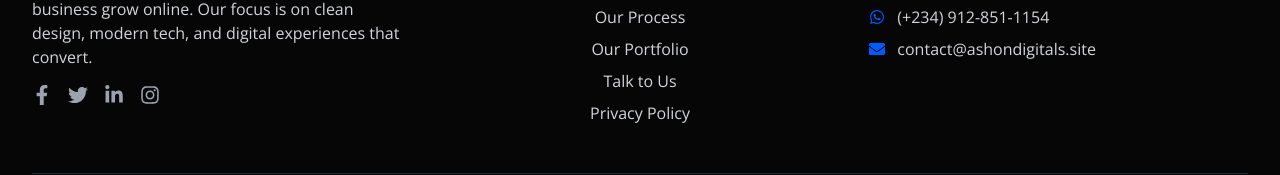
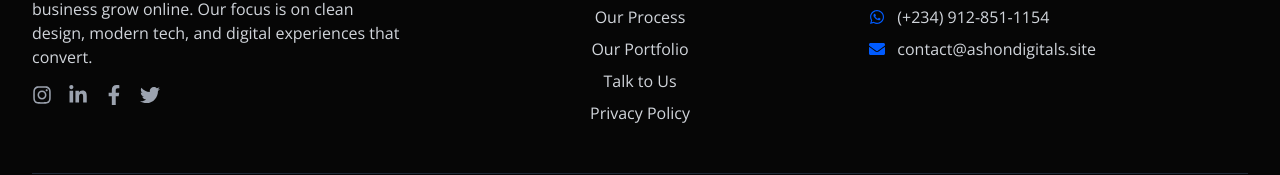
Before and after one commit to AshadeSamson/ashon-digital-services, a Next.js app: page / in a window 1280 px wide. Shown: the part 5602-5777 px from the top of the page. Built offline with nearby package versions, Linux system fonts and the light colour scheme.

Commit message:
[feat]: Update links to socials in the footer section

```diff
--- a/app/_components/_footer/footer.tsx
+++ b/app/_components/_footer/footer.tsx
@@ -23,10 +23,10 @@ const Footer: React.FC = () => {
             </div>
             <p className={`${styles.tagline} text-center md:text-left mb-4`}>We create smart, stunning websites that help your business grow online. Our focus is on clean design, modern tech, and digital experiences that convert.</p>
             <div className={styles.socialIcons}>
-              <Link href="#"><FaFacebookF className={`text-xl`}/></Link>
-              <Link href="#"><FaTwitter className={`text-xl`}/></Link>
-              <Link href="#"><FaLinkedinIn className={`text-xl`}/></Link>
-              <Link href="#"><FaInstagram className={`text-xl`}/></Link>
+              <Link href="https://www.instagram.com/ashonservices"><FaInstagram className={`text-xl`}/></Link>
+              <Link href="https://www.linkedin.com/company/ashonservices"><FaLinkedinIn className={`text-xl`}/></Link>
+              <Link href="https://www.facebook.com/ashonservices"><FaFacebookF className={`text-xl`}/></Link>
+              <Link href="https://x.com/ashonservices"><FaTwitter className={`text-xl`}/></Link>
             </div>
           </div>
 
```
